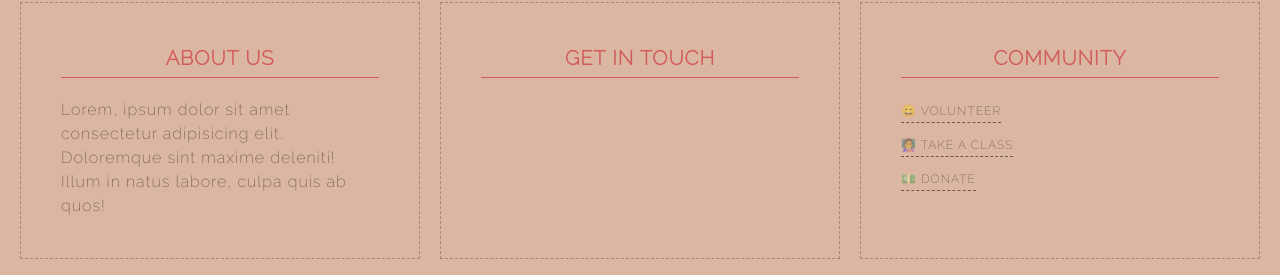
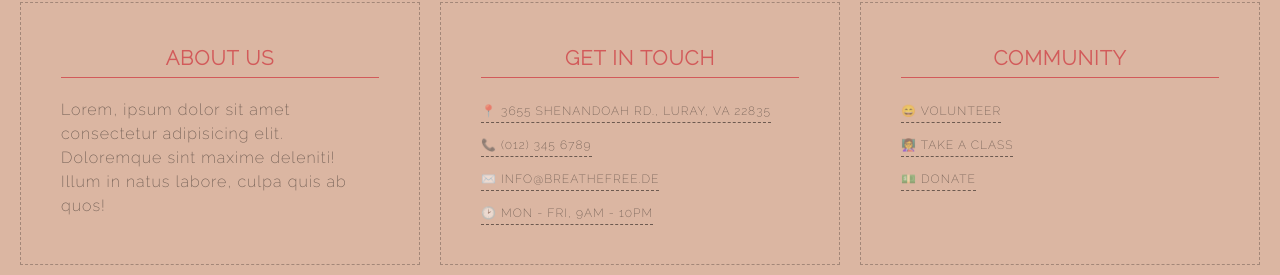
Before and after one commit to TomEsDE/crossover2, a React (Create React App) app: page /#/ in a window 1280 px wide. Shown: the part 8038-8313 px from the top of the page. Built offline with nearby package versions, Linux system fonts and the light colour scheme; no server answers; a web font is replaced by a local one.

Commit message:
Finish footer

```diff
--- a/src/components/Footer.jsx
+++ b/src/components/Footer.jsx
@@ -11,21 +11,24 @@ export default function Footer() {
             Lorem, ipsum dolor sit amet consectetur adipisicing elit. Doloremque
             sint maxime deleniti! Illum in natus labore, culpa quis ab quos!
           </p>
-          <div className="social-icons">
-            <a href="#">
-              <i className="fab fa-facebook-f"></i>
-            </a>
-            <a href="#">
-              <i className="fab fa-twitter"></i>
-            </a>
-            <a href="#">
-              <i className="fab fa-instagram"></i>
-            </a>
-          </div>
         </div>
 
         <div className="footer-panel get-in-touch">
           <h3>Get In Touch</h3>
+          <ul>
+            <li>
+              <a href="#">📍 3655 Shenandoah Rd., Luray, VA 22835</a>
+            </li>
+            <li>
+              <a href="#">📞 (012) 345 6789</a>
+            </li>
+            <li>
+              <a href="#">✉️ info@breathefree.de</a>
+            </li>
+            <li>
+              <a href="#">🕑 Mon - Fri, 9AM - 10PM</a>
+            </li>
+          </ul>
         </div>
         <div className="footer-panel community">
           <h3>Community</h3>
--- a/src/components/style/footer.scss
+++ b/src/components/style/footer.scss
@@ -32,7 +32,11 @@ footer {
     }
 
     .get-in-touch {
-
+      ul {
+        display: flex;
+        flex-direction: column;
+        gap: 1rem;
+      }
     }
 
     .community {
```
